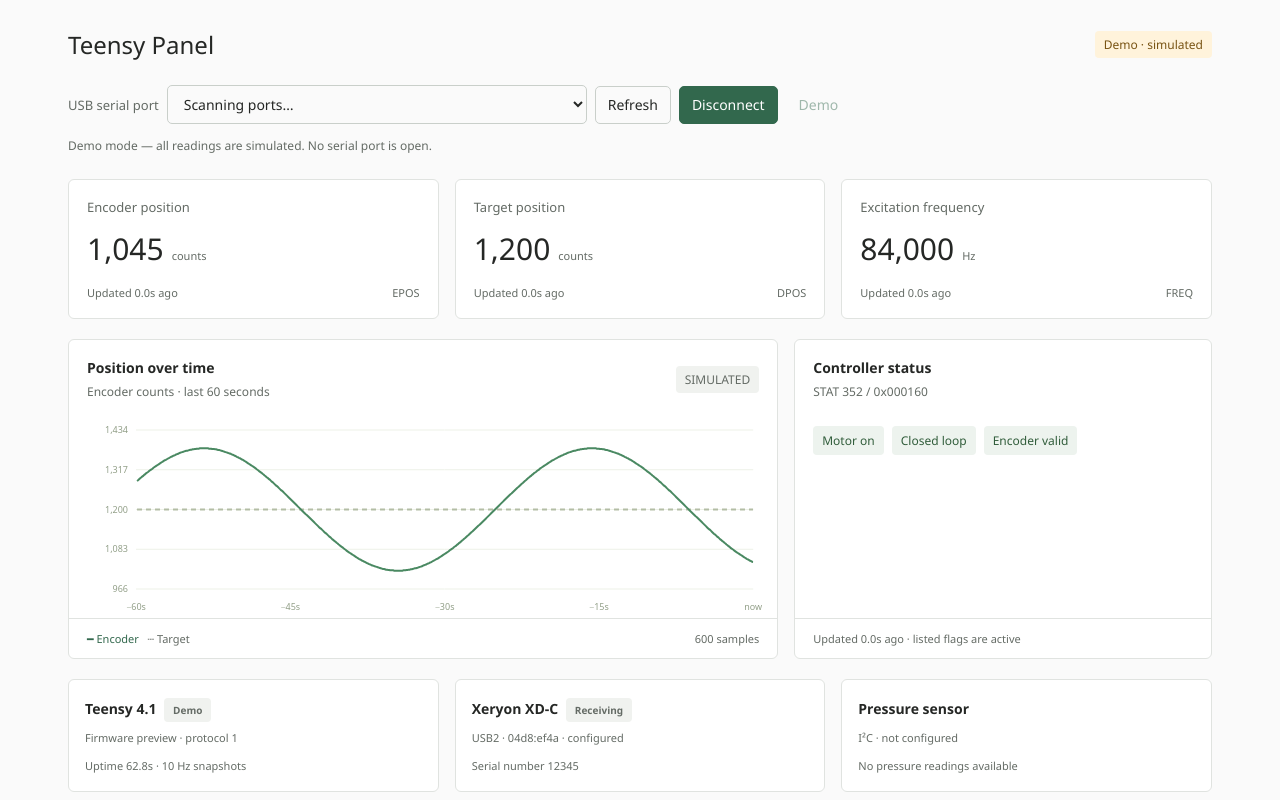
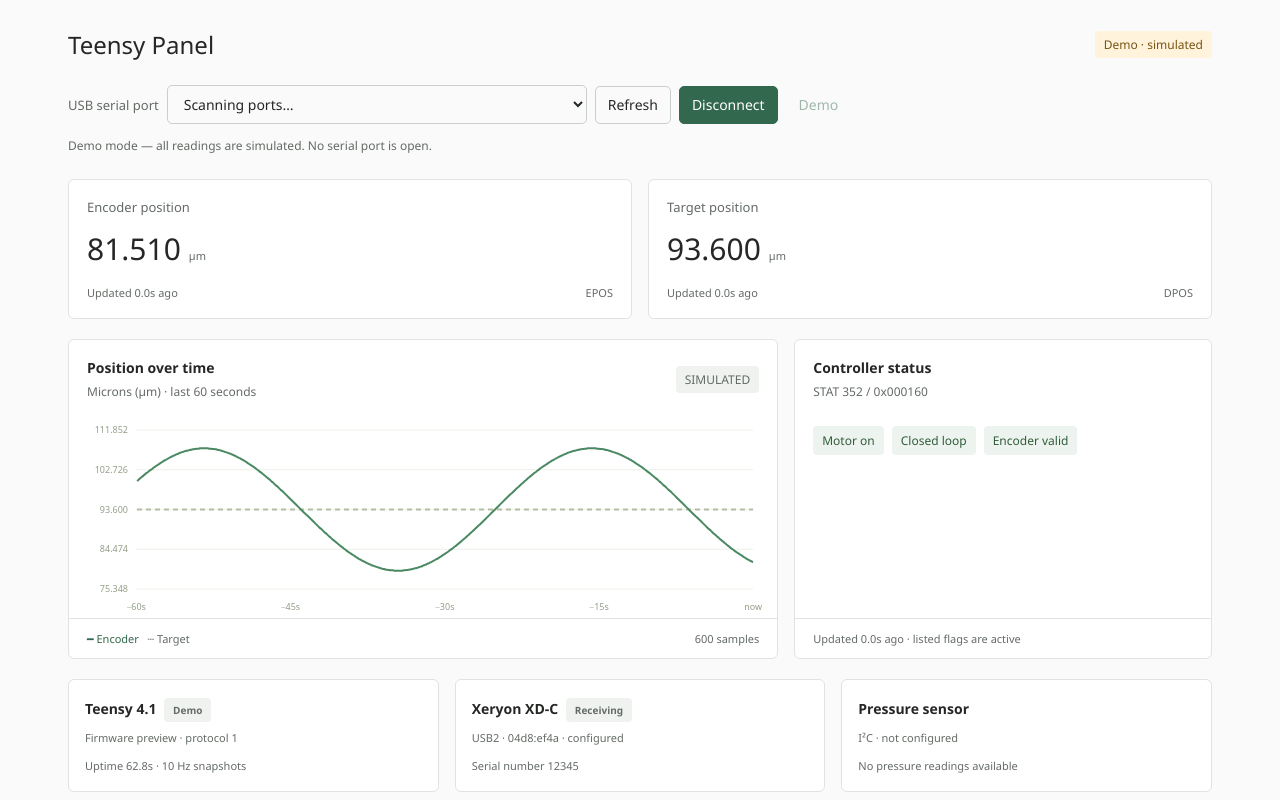
Before and after one commit to venkatkidambi/teensy-usb-scan, a website built with Vite: page desktop/ui/index.html in a window 1280 px wide. Both pictures are taken after a click on the button "Demo". Shown: the top 800 px of the page. Built offline with nearby package versions, Linux system fonts and the light colour scheme.

Commit message:
ui updates

```diff
--- a/desktop/ui/app.js
+++ b/desktop/ui/app.js
@@ -2,6 +2,9 @@ import {NativeSession,statusFlags,elapsed} from './protocol.mjs';
 const $=id=>document.getElementById(id), text=(id,value)=>{$(id).textContent=value;};
 const invoke=window.__TAURI__?.core.invoke;
 const number=new Intl.NumberFormat(undefined,{maximumFractionDigits:0});
+const micronsPerCount=0.078;
+const positionNumber=new Intl.NumberFormat(undefined,{minimumFractionDigits:3,maximumFractionDigits:3});
+const position=counts=>positionNumber.format(counts*micronsPerCount);
 let session=null,connected=false,busy=false,demo=false,streaming=true,snapshot=null,received=0,hello=null;
 let history=[],logs=[],epoch=null,lastSample=null,lastPong=0,lastPing=0,demoTimer=null;
 function activity(message){logs.push(`${new Date().toLocaleTimeString()}  ${message}`);if(logs.length>100)logs.shift();text('log',logs.join('\n'));}
@@ -80,7 +83,7 @@ function render(){
   const v=snapshot?.values??{},active=connected||demo,stalled=connected&&lastPong>0&&performance.now()-lastPong>6000;
   text('connection',demo?'Demo · simulated':stalled?'Link unresponsive':connected?'Connected':'Disconnected');
   $('connection').className=`pill ${demo||stalled?'warn':connected?'live':''}`;
-  for(const[id,tag]of[['epos','EPOS'],['dpos','DPOS'],['freq','FREQ']]){text(id,v[tag]?number.format(v[tag].value):'—');text(`${id}-age`,ageText(v[tag]));$(id).closest('.metric').classList.toggle('stale',!!v[tag]&&age(v[tag])>=3000);}
+  for(const[id,tag]of[['epos','EPOS'],['dpos','DPOS']]){text(id,v[tag]?position(v[tag].value):'—');text(`${id}-age`,ageText(v[tag]));$(id).closest('.metric').classList.toggle('stale',!!v[tag]&&age(v[tag])>=3000);}
   const stat=v.STAT,key=stat?String(stat.value):'none';
   text('stat-word',stat?`STAT ${stat.value} / 0x${stat.value.toString(16).padStart(6,'0')}`:'Waiting for STAT');
   text('stat-age',stat?`${ageText(stat)} · listed flags are active`:'No status received');$('flags').classList.toggle('stale-flags',!!stat&&age(stat)>=3000);
@@ -109,7 +112,7 @@ function draw(){
   let lo=Infinity,hi=-Infinity;for(const p of points)for(const value of[p.e,p.d])if(value!==null){lo=Math.min(lo,value);hi=Math.max(hi,value);}
   if(!Number.isFinite(lo)){lo=-100;hi=100;}const pad=Math.max((hi-lo)*.15,1);lo-=pad;hi+=pad;
   ctx.font='9px system-ui';ctx.fillStyle='#929f88';ctx.textAlign='right';
-  for(let i=0;i<5;i++){const y=top+(bottom-top)*i/4;ctx.strokeStyle='#edf1e7';ctx.beginPath();ctx.moveTo(left,y);ctx.lineTo(right,y);ctx.stroke();ctx.fillText(number.format(hi-(hi-lo)*i/4),left-8,y+3);}
+  for(let i=0;i<5;i++){const y=top+(bottom-top)*i/4;ctx.strokeStyle='#edf1e7';ctx.beginPath();ctx.moveTo(left,y);ctx.lineTo(right,y);ctx.stroke();ctx.fillText(position(hi-(hi-lo)*i/4),left-8,y+3);}
   ctx.textAlign='center';for(let i=0;i<=4;i++)ctx.fillText(i===4?'now':`−${60-i*15}s`,left+(right-left)*i/4,r.height-8);
   const x=t=>left+(1-(now-t)/60000)*(right-left),y=v=>bottom-(v-lo)/(hi-lo)*(bottom-top);
   ctx.save();ctx.beginPath();ctx.rect(left,top,right-left,bottom-top);ctx.clip();
@@ -118,7 +121,7 @@ function draw(){
 new ResizeObserver(draw).observe($('plot').parentElement);
 $('demo').addEventListener('click',()=>{
   if(session||busy)return;reset();demo=true;const start=performance.now();hello={firmware:'preview',protocol:1};epoch=1;
-  const make=ms=>({type:'snapshot',id:0,ms,epoch:1,vid:0x04d8,pid:0xef4a,mounted:true,cdc:2,records:Math.floor(ms/10),malformed:0,skipped:0,values:Object.fromEntries(Object.entries({EPOS:Math.round(1200+180*Math.sin(ms/6000)),DPOS:1200,FREQ:84000,STAT:352,SRNO:12345,SOFT:20103}).map(([tag,value])=>[tag,{value,ms}]))});
+  const make=ms=>({type:'snapshot',id:0,ms,epoch:1,vid:0x04d8,pid:0xef4a,mounted:true,cdc:2,records:Math.floor(ms/10),malformed:0,skipped:0,values:Object.fromEntries(Object.entries({EPOS:Math.round(1200+180*Math.sin(ms/6000)),DPOS:1200,STAT:352,SRNO:12345,SOFT:20103}).map(([tag,value])=>[tag,{value,ms}]))});
   for(let i=0;i<600;i++)history.push({time:start-60000+i*100,e:make(i*100).values.EPOS.value,d:1200});
   accept(make(60000));text('session-label','SIMULATED SESSION');notice('Demo mode — all readings are simulated. No serial port is open.');controls();
   demoTimer=setInterval(()=>accept(make(Math.floor(performance.now()-start)+60000)),100);
--- a/desktop/ui/index.html
+++ b/desktop/ui/index.html
@@ -7,12 +7,11 @@
   <section class="connection-bar" aria-label="Serial connection"><label for="port">USB serial port</label><select id="port"><option value="">Scanning ports…</option></select><button id="refresh" title="Refresh serial ports">Refresh</button><button id="connect" class="primary">Connect Teensy</button><button id="demo" class="text-button">Demo</button></section>
   <div id="notice" class="notice" role="status">Select the Teensy’s primary USB port. Close any other application using COM6.</div>
   <section class="metrics" aria-label="Actuator readings">
-    <article class="metric"><div class="metric-label">Encoder position</div><div class="reading"><strong id="epos">—</strong><small>counts</small></div><div class="metric-foot"><span id="epos-age">Awaiting feedback</span><span>EPOS</span></div></article>
-    <article class="metric"><div class="metric-label">Target position</div><div class="reading"><strong id="dpos">—</strong><small>counts</small></div><div class="metric-foot"><span id="dpos-age">Awaiting feedback</span><span>DPOS</span></div></article>
-    <article class="metric"><div class="metric-label">Excitation frequency</div><div class="reading"><strong id="freq">—</strong><small>Hz</small></div><div class="metric-foot"><span id="freq-age">Awaiting feedback</span><span>FREQ</span></div></article>
+    <article class="metric"><div class="metric-label">Encoder position</div><div class="reading"><strong id="epos">—</strong><small>µm</small></div><div class="metric-foot"><span id="epos-age">Awaiting feedback</span><span>EPOS</span></div></article>
+    <article class="metric"><div class="metric-label">Target position</div><div class="reading"><strong id="dpos">—</strong><small>µm</small></div><div class="metric-foot"><span id="dpos-age">Awaiting feedback</span><span>DPOS</span></div></article>
   </section>
   <div class="main-grid">
-    <section class="panel"><div class="panel-heading"><div><h2>Position over time</h2><p>Encoder counts · last 60 seconds</p></div><span id="stream-state" class="tag">NO DATA</span></div><div class="plot-wrap"><canvas id="plot" role="img" aria-label="Encoder and target position over time"></canvas><div id="empty"><strong>No position data</strong><p>Position feedback will appear here.</p></div></div><div class="panel-foot"><span class="legend">━ Encoder &nbsp; <span>┄ Target</span></span><span id="samples">0 samples</span></div></section>
+    <section class="panel"><div class="panel-heading"><div><h2>Position over time</h2><p>Microns (µm) · last 60 seconds</p></div><span id="stream-state" class="tag">NO DATA</span></div><div class="plot-wrap"><canvas id="plot" role="img" aria-label="Encoder and target position in microns over time"></canvas><div id="empty"><strong>No position data</strong><p>Position feedback will appear here.</p></div></div><div class="panel-foot"><span class="legend">━ Encoder &nbsp; <span>┄ Target</span></span><span id="samples">0 samples</span></div></section>
     <section class="panel"><div class="panel-heading"><div><h2>Controller status</h2><p id="stat-word">Waiting for STAT</p></div></div><div id="flags" class="flags"><p class="empty-copy">Active status flags appear with XD-C feedback.</p></div><div id="stat-age" class="panel-foot">No status received</div></section>
   </div>
   <section class="devices" aria-label="Hardware">
```
Also changed, not shown: desktop/PROTOCOL.md (+1 -1 lines), README.md, desktop/README.md, desktop/ui/style.css.
